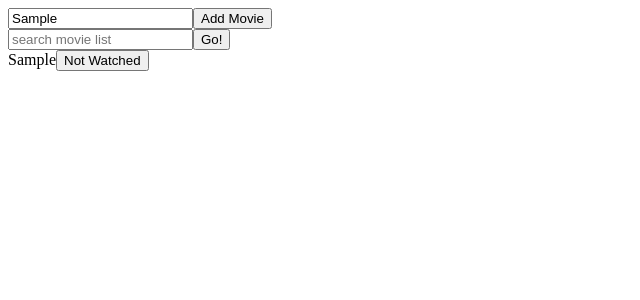
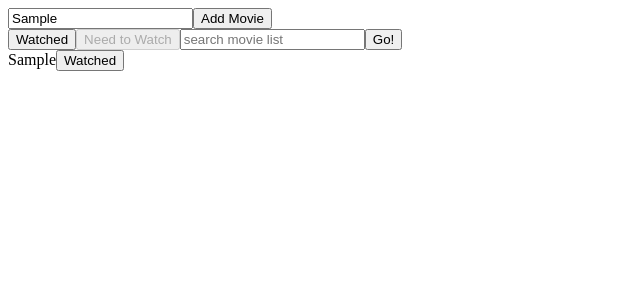
Before and after one commit to alletsz/movie-list, a React app: page / in a window 1280 px wide. Both pictures are taken after typing "Sample" into the empty fields and a click on the button "Add Movie". Shown: the top 300 px of the page, without its empty margins (0-640 px from the left). Built offline with nearby package versions, Linux system fonts and the light colour scheme; the HTML template or start-up script is replaced by a standard one.

Commit message:
Refactor components and move watched status to main App

```diff
--- a/src/components/App.jsx
+++ b/src/components/App.jsx
@@ -9,15 +9,22 @@ class App extends React.Component {
     super(props)
     this.state = {
       movieList: movies,
+      copy: [],
+      watchedList: [],
       searchValue: '',
       addMovieValue: '',
-      // userSubmittedMovies: [],
+      watched: false,
     };
 
     this.handleChange = this.handleChange.bind(this)
     this.handleSubmit = this.handleSubmit.bind(this)
     this.handleAddMovie = this.handleAddMovie.bind(this)
     this.handleSubmitMovie = this.handleSubmitMovie.bind(this)
+    // this.handleToggleMovie = this.handleToggleMovie.bind(this)
+    this.handleWatched = this.handleWatched.bind(this)
+
+    this.handleWatchedMovies = this.handleWatchedMovies.bind(this)
+    this.handleNeedWatch = this.handleNeedWatch.bind(this)
   }
 
   handleChange(event) {
@@ -48,31 +55,73 @@ class App extends React.Component {
 
   handleAddMovie(event) {
     this.setState({
-      addMovieValue: event.target.value
+      addMovieValue: event.target.value,
+
     });
 
   }
 
   handleSubmitMovie() {
     event.preventDefault();
-    movies.push({ title: this.state.addMovieValue })
+    movies.push({ title: this.state.addMovieValue, watched: false })
     this.setState({
-      movieList: movies
+      movieList: movies,
+      // watched: false,
+    })
+    console.log(this.state.movieList)
+  }
+
+
+
+  // updating the state of a movie
+  handleWatchedMovies(movie) {
+    let watchedList = this.state.watchedList
+    movie.watched = !movie.watched
+    // if (movie.watched) {
+    //   watchedList.push(movie)
+    // } else {
+    //   watchedList = watchedList.filter((item) => item !== movie)
+    // }
+    this.setState({
+      // watchedList: watchedList,
+      movieList: this.state.movieList
+      // Spread operators for Array
+      // watchedList: [...this.state,watchedList, movie]
     })
   }
+  // Filtering
+  handleWatched() {
+    event.preventDefault();
+    // alert('watch button works')
+    this.setState({
+      // copy: this.state.movieList,
+      // movieList: this.state.watchedList,
+      watched: true
+    });
+  }
 
+  handleNeedWatch() {
+    event.preventDefault();
+    this.setState({
+      watched: false
+    })
+  }
   render() {
-
+    const movies = this.state.movieList.filter((movie) => movie.watched === this.state.watched)
     return (
       <div>
         <AddMovies addMovie={this.handleAddMovie} addSubmit={this.handleSubmitMovie} />
 
-        <SearchBar input={this.state.searchValue} handleChange={this.handleChange} onClick={this.handleSubmit} />
+        <SearchBar input={this.state.searchValue} handleChange={this.handleChange} watched={this.state.watched} onClick={this.handleSubmit} onWatch={this.handleWatched} onUnwatch={this.handleNeedWatch} watched={this.state.watched} />
 
-        <MovieList movies={this.state.movieList} />
+        <MovieList movies={movies} watched={this.state.watched} watchedList={this.state.watchedList} watchedMovies={this.handleWatchedMovies} />
       </div>
     );
   }
 }
 
 export default App;
+
+
+// regular function will bind for example action to the click and will not have access to the instances setState and methods
+// arrow functions have no context and are bound to the instance of the component
--- a/src/components/MovieList.jsx
+++ b/src/components/MovieList.jsx
@@ -8,7 +8,7 @@ function MovieList(props) {
     <div>
       <span>
         {movies.map((movie) =>
-          <MovieEntry key={movie} movieItem={movie} />
+          <MovieEntry key={movie} movieItem={movie} watched={props.watched} watchedList={props.watchedList} watchedMovies={props.watchedMovies} />
         )}
       </span >
     </div>
--- a/src/components/MovieListEntry.jsx
+++ b/src/components/MovieListEntry.jsx
@@ -1,29 +1,18 @@
 import React from 'react'
 
 class MovieEntry extends React.Component {
-  constructor(props) {
-    super(props);
-    this.state = {
-      isToggleOn: false,
-    }
-  this.handleClick = this.handleClick.bind(this)
-  }
-
-  handleClick() {
-    event.preventDefault();
-    this.setState(prevState => ({
-      isToggleOn: !prevState.isToggleOn,
-    }));
-  }
-
   render() {
-
     return (
       <div className="movieEntryContainer">
         <span>{this.props.movieItem.title}
-        <button onClick={this.handleClick}>
-          {this.state.isToggleOn ? 'Watched' : 'Not Watched'}
-        </button>
+          <button onClick={() => {
+
+            this.props.watchedMovies(this.props.movieItem)
+          }} >
+
+            {this.props.movieItem.watched ? 'Not Watched' : 'Watched'}
+
+          </button>
         </span>
       </div>
     );
--- a/src/components/SearchBar.jsx
+++ b/src/components/SearchBar.jsx
@@ -2,6 +2,8 @@ import React from 'react';
 
 const SearchBar = (props) => (
   <form>
+    <button className="watchedButton" disabled={props.watched} onClick={props.onWatch}>Watched</button>
+    <button className="notWatchedButton" disabled={!props.watched} onClick={props.onUnwatch}>Need to Watch</button>
     <input className="form" placeholder="search movie list" value={props.input} onChange={props.handleChange} />
     <button className="searchButton" onClick={props.onClick}>Go!</button>
   </form>
```
